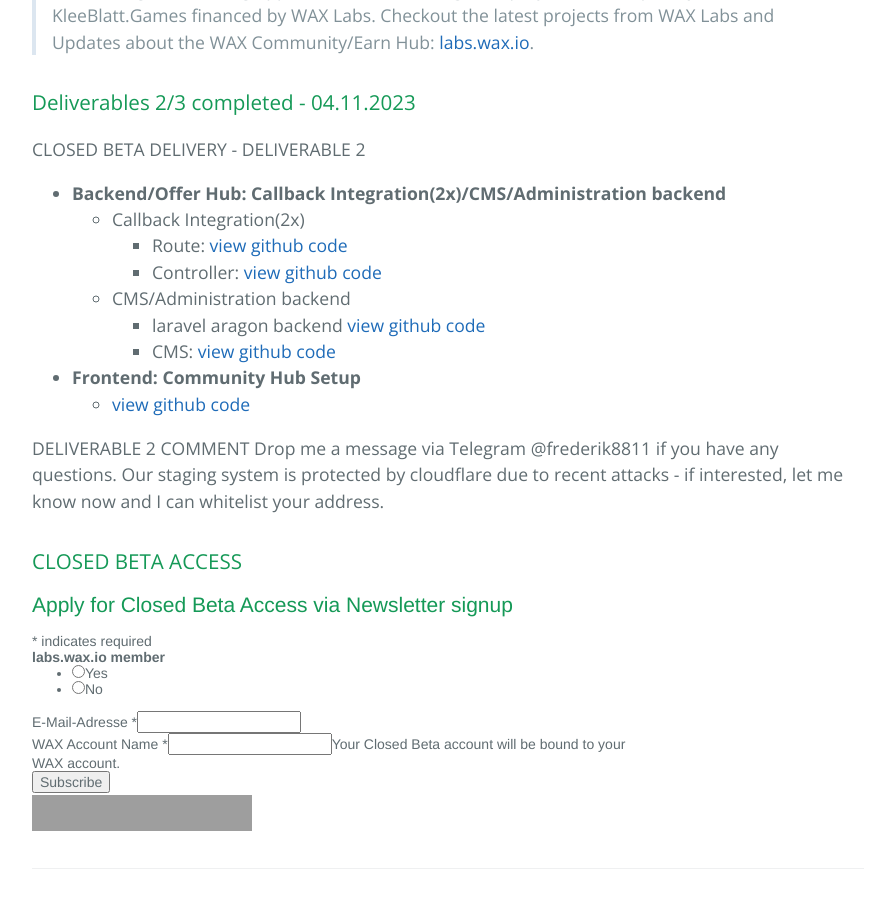
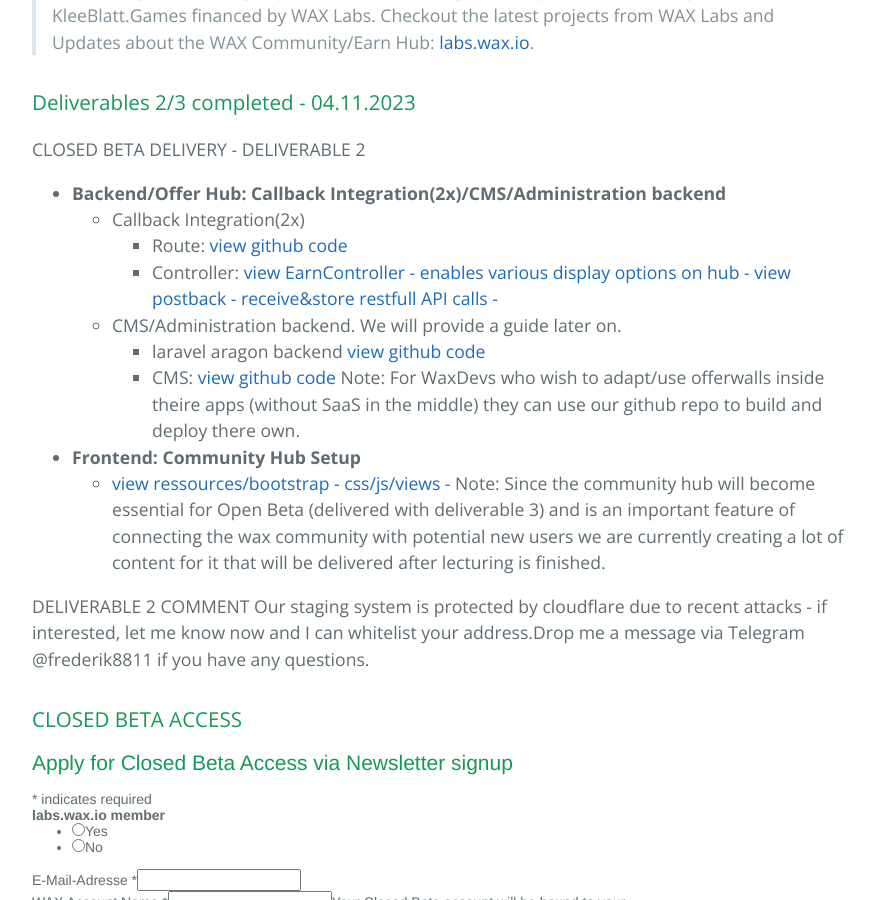
Before and after one commit to KleeblattGames/KleeblattGames.github.io, a Jekyll site: the page built from index.md, in a window 1280 px wide and 900 px high, scrolled down 509 px, cut to the strip 0-900 px from the top of the window. Shown: the whole strip, without its empty margins (192-1067 px from the left). Built offline with Jekyll 4.4.1, drawn with Linux system fonts in a browser that asks for light colours; comment, search, counter and statistics services are not loaded; grey boxes are pictures that could not be loaded.

Commit message:
Update index.md
View edits for current deliverable2

```diff
--- a/index.md
+++ b/index.md
@@ -15,15 +15,17 @@
   - **Backend/Offer Hub: Callback Integration(2x)/CMS/Administration backend**
     - Callback Integration(2x)
       - Route: [view github code](https://github.com/KleeblattGames/WAX-Earn-and-Community-Hub/blob/main/offerwall/routes/web.php)
-      - Controller: [view github code](https://github.com/KleeblattGames/WAX-Earn-and-Community-Hub/blob/main/offerwall/app/Http/Controllers/EarnController.php)
-    - CMS/Administration backend
+      - Controller: [view EarnController - enables various display options on hub - ](https://github.com/KleeblattGames/WAX-Earn-and-Community-Hub/blob/main/offerwall/app/Http/Controllers/EarnController.php) [view postback - receive&store restfull API calls - ](https://github.com/KleeblattGames/WAX-Earn-and-Community-Hub/blob/mainofferwall/app/Http/Controllers/NotikPostbackController.php)
+    - CMS/Administration backend. We will provide a guide later on.
       - laravel aragon backend [view github code](https://github.com/KleeblattGames/argon-dashboard-laravel)
       - CMS: [view github code](https://github.com/KleeblattGames/WAX-Earn-and-Community-Hub/tree/main/offerwall/app)
+    Note: For WaxDevs who wish to adapt/use offerwalls inside theire apps (without SaaS in the middle) they can use our github repo to build and deploy there own.
   - **Frontend: Community Hub Setup**
-      - [view github code](https://github.com/KleeblattGames/WAX-Earn-and-Community-Hub/tree/main/offerwall/database)
+      - [view ressources/bootstrap - css/js/views -](https://github.com/KleeblattGames/WAX-Earn-and-Community-Hub/tree/main/offerwall/resources)
+     Note: Since the community hub will become essential for Open Beta (delivered with deliverable 3) and is an important feature of connecting the wax community with potential new users we are currently creating a lot of content for it that will be delivered after lecturing is finished.
 
 DELIVERABLE 2 COMMENT
-Drop me a message via Telegram @frederik8811 if you have any questions. Our staging system is protected by cloudflare due to recent attacks - if interested, let me know now and I can whitelist your address.
+Our staging system is protected by cloudflare due to recent attacks - if interested, let me know now and I can whitelist your address.Drop me a message via Telegram @frederik8811 if you have any questions.
 
 
 
```
